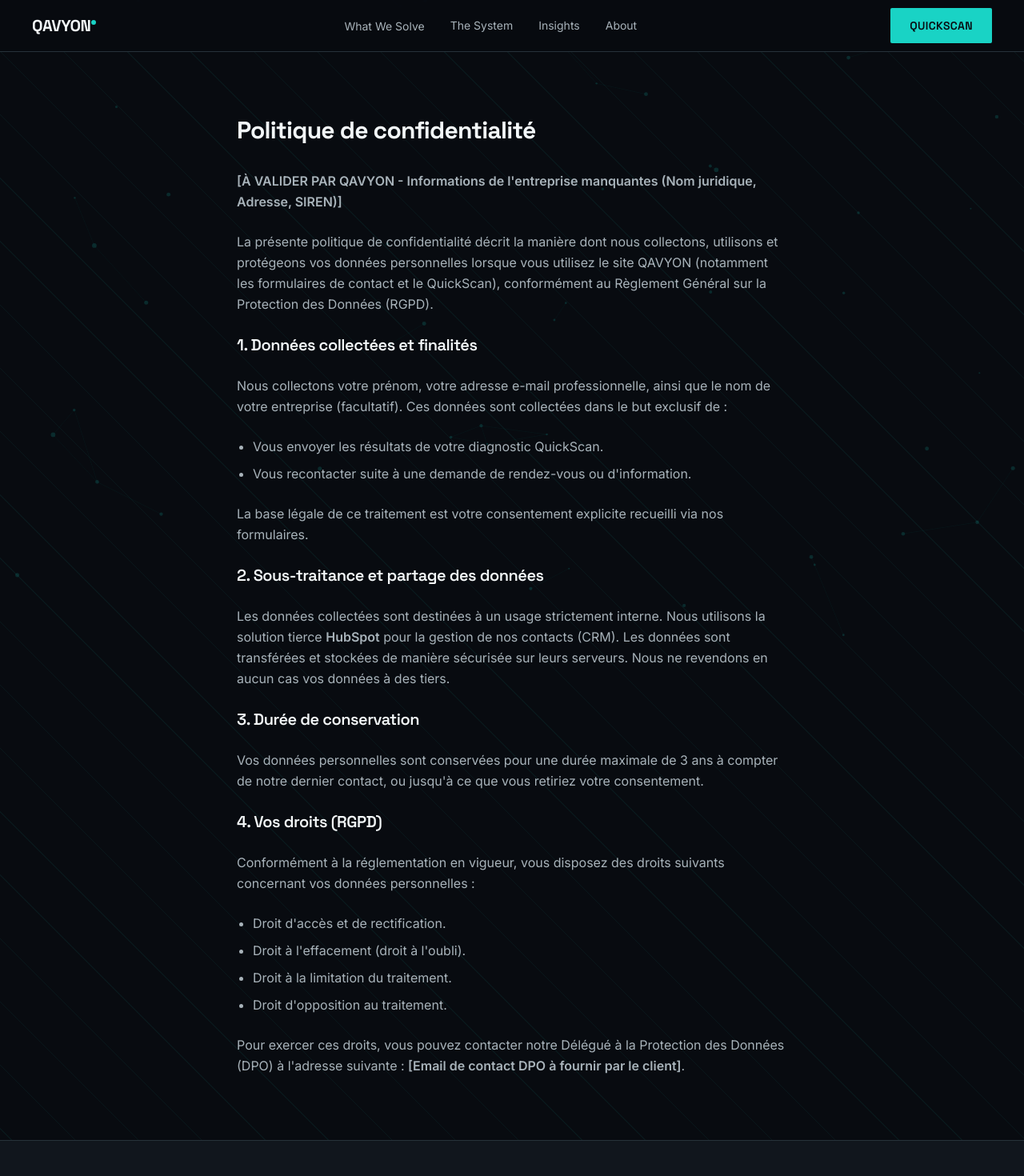
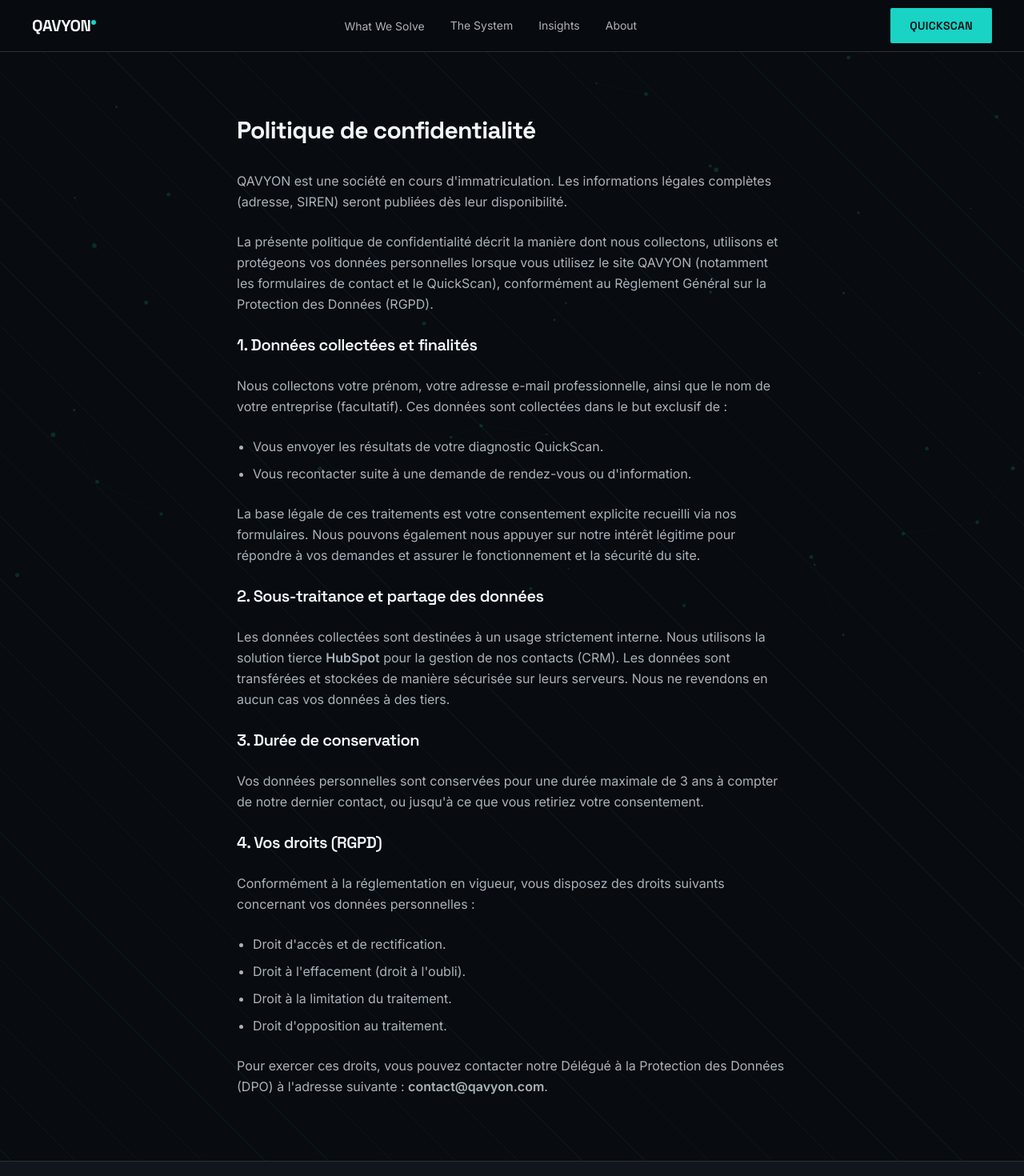
Before and after one commit to NouamaneAabi/qavyon-site, a Next.js app: page /legal/privacy in a window 1280 px wide. Shown: the top 1470 px of the page at 80% size. Built offline with nearby package versions, Linux system fonts and the light colour scheme.

Commit message:
met a jour la politique de confidentialite

```diff
--- a/app/legal/privacy/page.tsx
+++ b/app/legal/privacy/page.tsx
@@ -6,7 +6,7 @@ export default function PrivacyPage() {
       <h1 className="text-3xl font-bold mb-8">Politique de confidentialité</h1>
       <div className="space-y-6 text-mist leading-relaxed">
         <p>
-          <strong>[À VALIDER PAR QAVYON - Informations de l'entreprise manquantes (Nom juridique, Adresse, SIREN)]</strong>
+          QAVYON est une société en cours d'immatriculation. Les informations légales complètes (adresse, SIREN) seront publiées dès leur disponibilité.
         </p>
         <p>
           La présente politique de confidentialité décrit la manière dont nous collectons, utilisons et protégeons vos données personnelles lorsque vous utilisez le site QAVYON (notamment les formulaires de contact et le QuickScan), conformément au Règlement Général sur la Protection des Données (RGPD).
@@ -20,7 +20,7 @@ export default function PrivacyPage() {
           <li>Vous envoyer les résultats de votre diagnostic QuickScan.</li>
           <li>Vous recontacter suite à une demande de rendez-vous ou d'information.</li>
         </ul>
-        <p>La base légale de ce traitement est votre consentement explicite recueilli via nos formulaires.</p>
+        <p>La base légale de ces traitements est votre consentement explicite recueilli via nos formulaires. Nous pouvons également nous appuyer sur notre intérêt légitime pour répondre à vos demandes et assurer le fonctionnement et la sécurité du site.</p>
 
         <h2 className="text-xl font-semibold text-ice mt-8 mb-4">2. Sous-traitance et partage des données</h2>
         <p>
@@ -43,7 +43,7 @@ export default function PrivacyPage() {
           <li>Droit d'opposition au traitement.</li>
         </ul>
         <p>
-          Pour exercer ces droits, vous pouvez contacter notre Délégué à la Protection des Données (DPO) à l'adresse suivante : <strong>[Email de contact DPO à fournir par le client]</strong>.
+          Pour exercer ces droits, vous pouvez contacter notre Délégué à la Protection des Données (DPO) à l'adresse suivante : <strong>contact@qavyon.com</strong>.
         </p>
       </div>
     </section>
```
